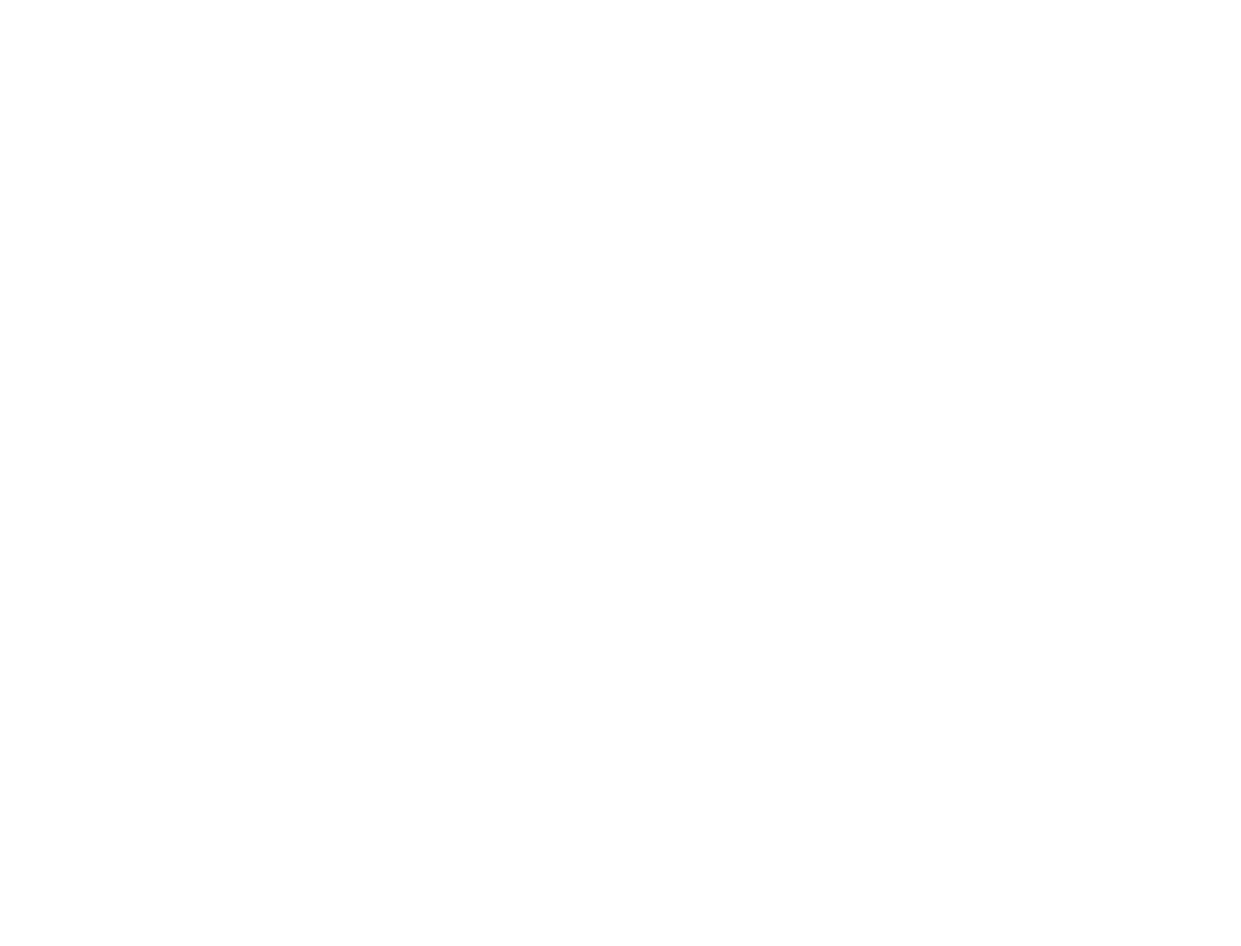
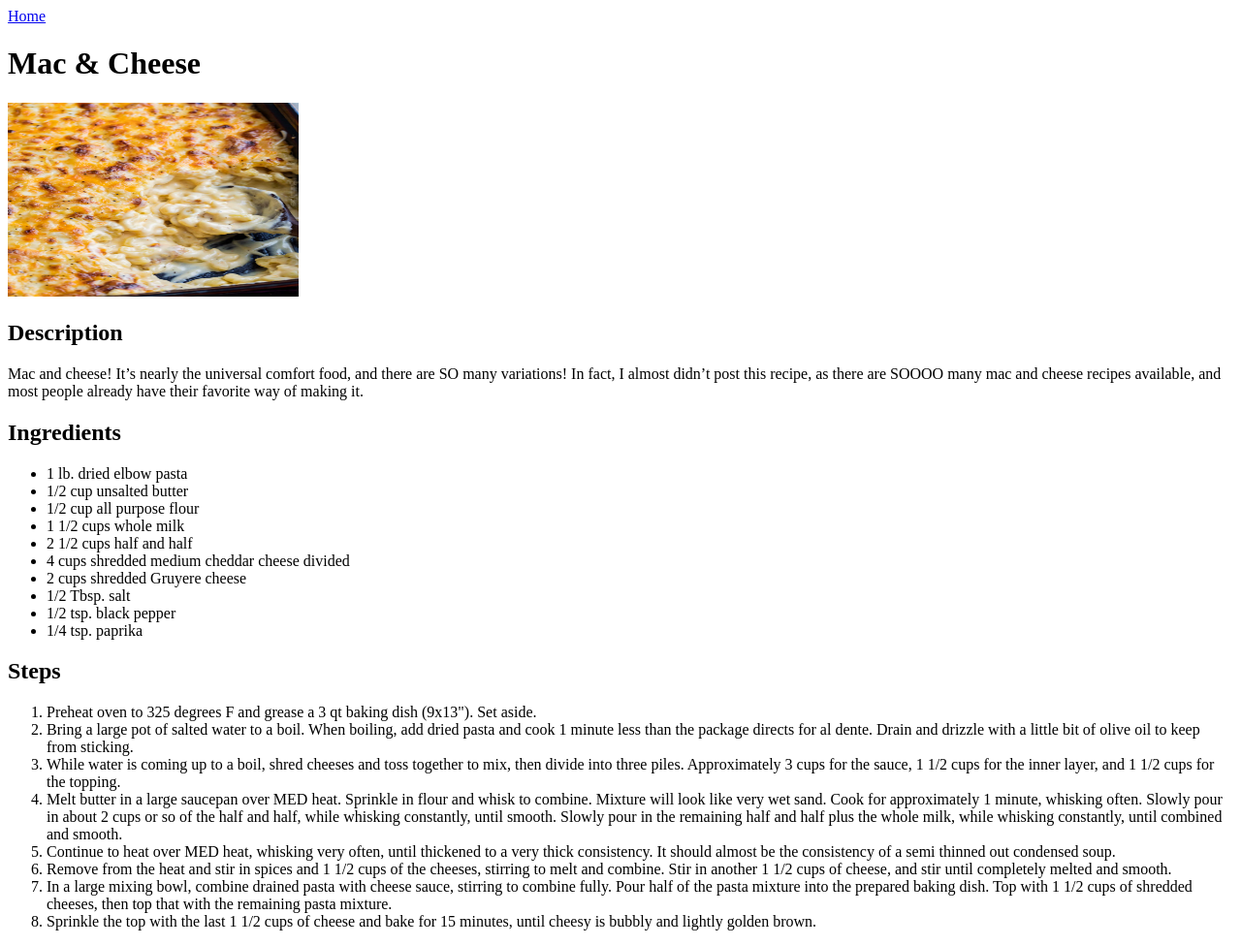
Before and after one commit to IncomingKarma/odin-recipes, a plain HTML site: page recipes/mac-and-cheese.html in a window 1280 px wide. Shown: the whole page at 97% size. Before the commit the page ends 800 px from the top, so only its background shows below. Drawn offline with Linux system fonts and the light colour scheme.

Commit message:
Finish mac-and-cheese

```diff
--- a/recipes/mac-and-cheese.html
+++ b/recipes/mac-and-cheese.html
@@ -0,0 +1,55 @@
+<!DOCTYPE html>
+<html lang="en">
+<head>
+    <meta charset="UTF-8">
+
+    <title>Joe's Recipes: Mac & Cheese</title>
+</head>
+<body>
+
+    <a href="../index.html">Home</a>
+
+    <h1>Mac & Cheese</h1>
+
+    <img src="../images/MacAndCheesePic.jpg" alt="Picture of Lasagna" width="300" height="200">
+
+    <h2>Description</h2>
+
+    <p>Mac and cheese! It’s nearly the universal comfort
+         food, and there are SO many variations!
+         In fact, I almost didn’t post this recipe,
+         as there are SOOOO many mac and cheese recipes available,
+         and most people already have their favorite way of making it.</p>
+
+    <h2>Ingredients</h2>
+
+     <ul>
+        <li>1 lb. dried elbow pasta</li>
+        <li>1/2 cup unsalted butter</li>
+        <li>1/2 cup all purpose flour</li>
+        <li>1 1/2 cups whole milk</li>
+        <li>2 1/2 cups half and half</li>
+        <li>4 cups shredded medium cheddar cheese divided</li>
+        <li>2 cups shredded Gruyere cheese</li>
+        <li>1/2 Tbsp. salt</li>
+        <li>1/2 tsp. black pepper</li>
+        <li>1/4 tsp. paprika</li>
+     </ul>
+
+    <h2>Steps</h2>
+
+     <ol>
+            <li>Preheat oven to 325 degrees F and grease a 3 qt baking dish (9x13").  Set aside.</li>
+            <li>Bring a large pot of salted water to a boil.  When boiling, add dried pasta and cook 1 minute less than the package directs for al dente.  Drain and drizzle with a little bit of olive oil to keep from sticking.</li>
+            <li>While water is coming up to a boil, shred cheeses and toss together to mix, then divide into three piles.  Approximately 3 cups for the sauce, 1 1/2 cups for the inner layer, and 1 1/2 cups for the topping.</li>
+            <li>Melt butter in a large saucepan over MED heat.  Sprinkle in flour and whisk to combine.  Mixture will look like very wet sand.  Cook for approximately 1 minute, whisking often.  Slowly pour in about 2 cups or so of the half and half, while whisking constantly, until smooth.  Slowly pour in the remaining half and half plus the whole milk, while whisking constantly, until combined and smooth.</li>
+            <li>Continue to heat over MED heat, whisking very often, until thickened to a very thick consistency.  It should almost be the consistency of a semi thinned out condensed soup.</li>
+            <li>Remove from the heat and stir in spices and 1 1/2 cups of the cheeses, stirring to melt and combine.  Stir in another 1 1/2 cups of cheese, and stir until completely melted and smooth.</li>
+            <li>In a large mixing bowl, combine drained pasta with cheese sauce, stirring to combine fully.  Pour half of the pasta mixture into the prepared baking dish.  Top with 1 1/2 cups of shredded cheeses, then top that with the remaining pasta mixture.</li>
+            <li>Sprinkle the top with the last 1 1/2 cups of cheese and bake for 15 minutes, until cheesy is bubbly and lightly golden brown.</li>
+     </ol>
+
+
+</body>
+
+</html>
```
Also changed, not shown: index.html (+2 -2 lines).
